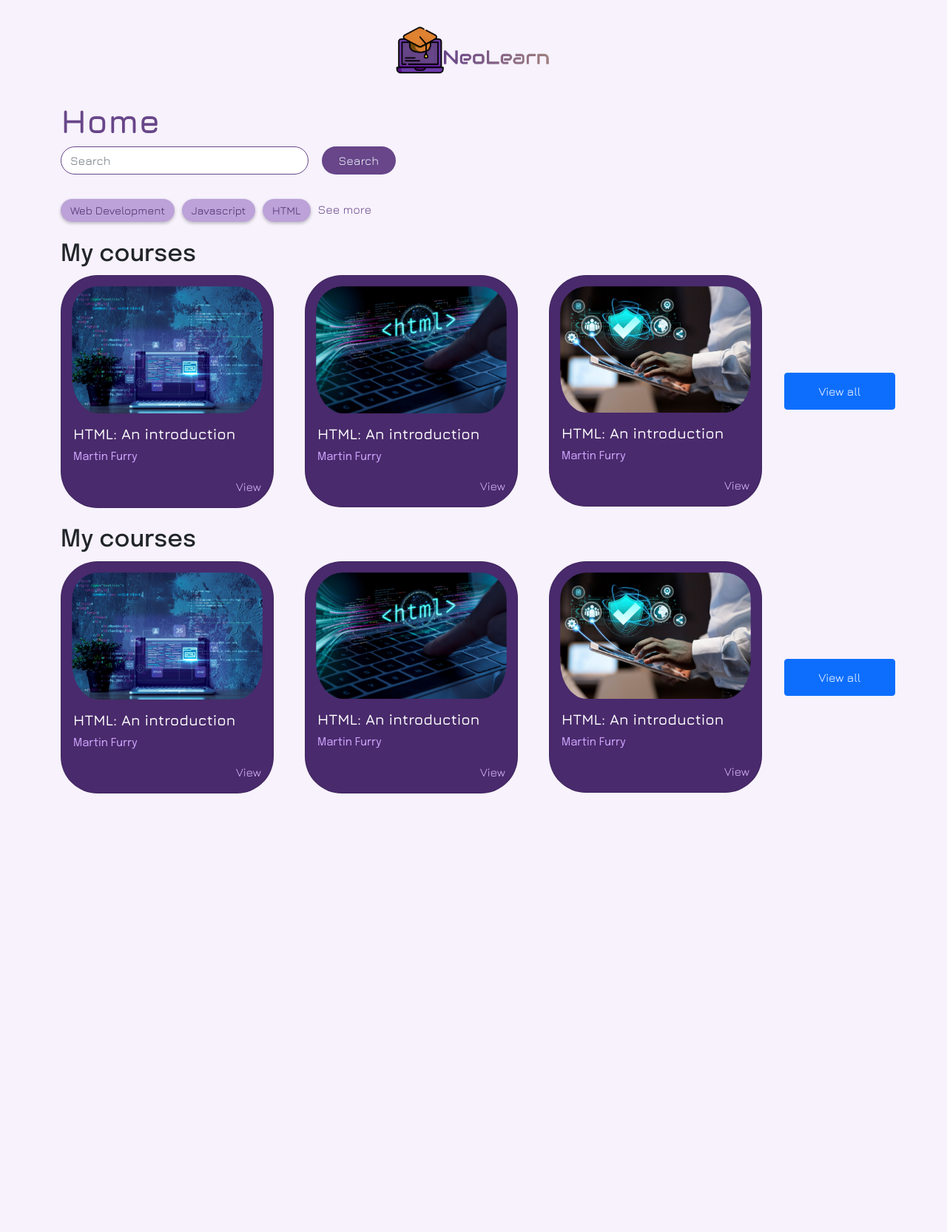
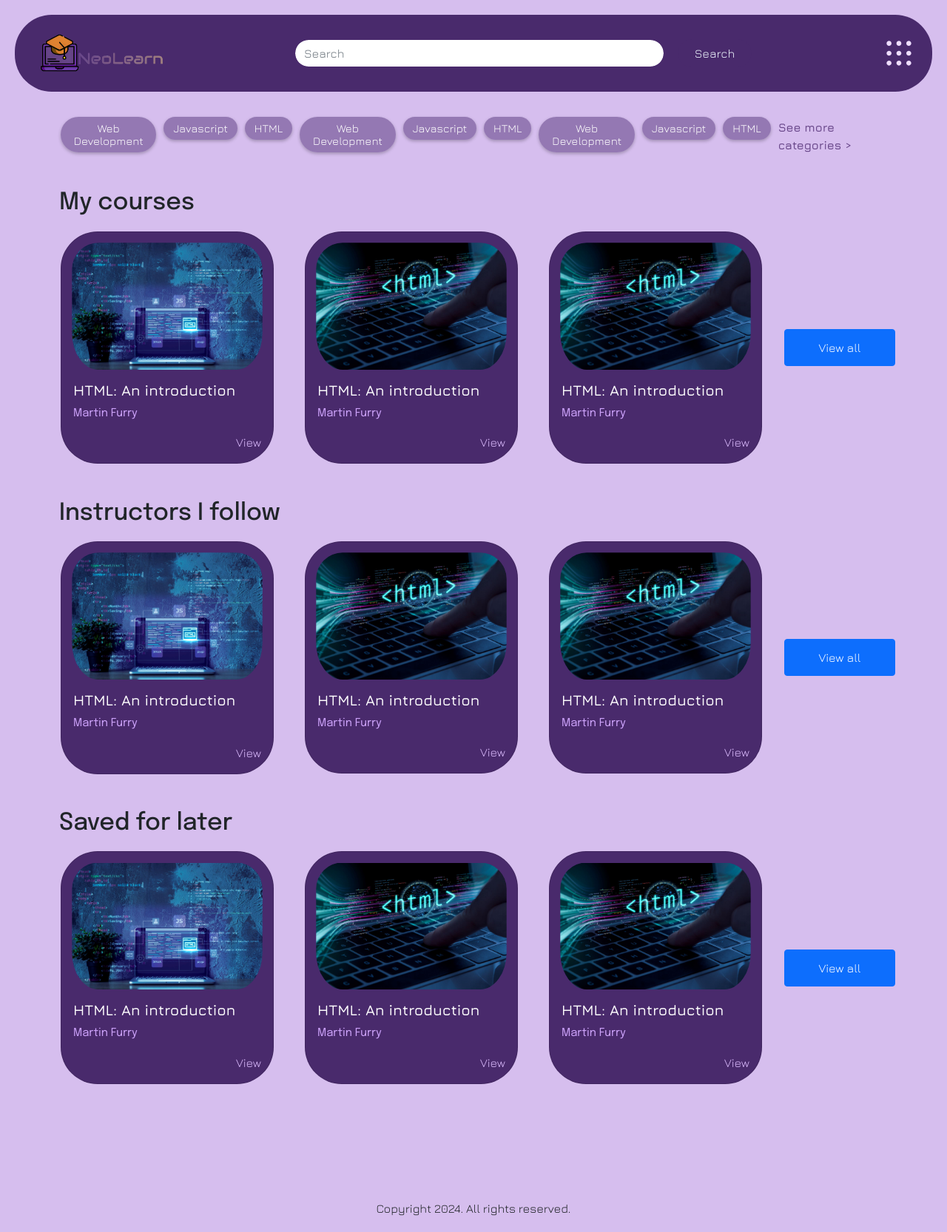
Before and after one commit to lnesh/NeoLearn, a PHP site: page /student-main.html in a window 1280 px wide. Shown: the whole page at 74% size. Before the commit the page ends 1073 px from the top, so only its background shows below. Run offline with PHP 8.4, Linux system fonts and the light colour scheme.

Commit message:
finished student main page
alternative design

```diff
--- a/root/css/main.css
+++ b/root/css/main.css
@@ -1,5 +1,5 @@
 body {
-  background: #f7f2fc;
+  background: #d6beee;
 }
 
 * {
@@ -9,28 +9,44 @@ body {
 
 .tag {
   border-radius: 30px;
-  background: rgba(130, 84, 181, 0.5);
+  background: rgba(85, 53, 123, 0.5);
   box-shadow: 0px 2px 4px 0px rgba(0, 0, 0, 0.25);
-  color: #492a6c;
+  color: #ffffff;
   font-size: 15px;
   line-height: normal;
 }
 
-
 .label {
   font-family: "Epilogue", sans-serif;
-
 }
 
 .card-item {
   background: #492a6c;
-  color: #CDA3FB;
+  color: #cda3fb;
   border-radius: 50px;
 }
 
-.card-img{
+.card-img {
   padding-top: 5%;
   padding-left: 5%;
   padding-right: 5%;
   border-radius: 50px;
 }
+
+
+
+.ul li a:hover {
+  border-radius: 30px;
+  background: rgba(206, 164, 251, 0.2);
+  box-shadow: 0px 2px 2px 0px #6f4b96;
+  color: #f7f2fc;
+}
+
+
+
+.menu-text{
+  text-decoration: none;
+  color: #dabafc;
+  font-size: 20px;
+
+}
--- a/root/student-main.html
+++ b/root/student-main.html
@@ -46,37 +46,121 @@
 <body>
 
 
+    <nav class="navbar sticky-top" style="background-color:#492a6c; border-radius: 50px; margin: 20px;">
+        <div class="container-fluid">
+            <img src="./media/NeoLearnLogo.png" alt="logo" width="200">
+            <form style="display: flex; gap: 18px;">
+                <input class="form-control" style="width: 500px; border-radius: 25px; border: 1px solid #492a6c; "
+                    type="search" placeholder="Search" aria-label="Search">
+                <button class="btn"
+                    style="width: 100px; background-color: #492a6c; color: aliceblue; border-radius: 25px;"
+                    type="submit">Search</button>
+            </form>
+            <button class="navbar-toggler" type="button" data-bs-toggle="offcanvas" data-bs-target="#offcanvasNavbar">
+                <svg fill="#EDF" width="40px" height="40px" viewBox="0 0 24 24" xmlns="http://www.w3.org/2000/svg">
+                    <path fill-rule="evenodd"
+                        d="M20,22 C18.8954305,22 18,21.1045695 18,20 C18,18.8954305 18.8954305,18 20,18 C21.1045695,18 22,18.8954305 22,20 C22,21.1045695 21.1045695,22 20,22 Z M20,14 C18.8954305,14 18,13.1045695 18,12 C18,10.8954305 18.8954305,10 20,10 C21.1045695,10 22,10.8954305 22,12 C22,13.1045695 21.1045695,14 20,14 Z M20,6 C18.8954305,6 18,5.1045695 18,4 C18,2.8954305 18.8954305,2 20,2 C21.1045695,2 22,2.8954305 22,4 C22,5.1045695 21.1045695,6 20,6 Z M12,22 C10.8954305,22 10,21.1045695 10,20 C10,18.8954305 10.8954305,18 12,18 C13.1045695,18 14,18.8954305 14,20 C14,21.1045695 13.1045695,22 12,22 Z M12,14 C10.8954305,14 10,13.1045695 10,12 C10,10.8954305 10.8954305,10 12,10 C13.1045695,10 14,10.8954305 14,12 C14,13.1045695 13.1045695,14 12,14 Z M12,6 C10.8954305,6 10,5.1045695 10,4 C10,2.8954305 10.8954305,2 12,2 C13.1045695,2 14,2.8954305 14,4 C14,5.1045695 13.1045695,6 12,6 Z M4,22 C2.8954305,22 2,21.1045695 2,20 C2,18.8954305 2.8954305,18 4,18 C5.1045695,18 6,18.8954305 6,20 C6,21.1045695 5.1045695,22 4,22 Z M4,14 C2.8954305,14 2,13.1045695 2,12 C2,10.8954305 2.8954305,10 4,10 C5.1045695,10 6,10.8954305 6,12 C6,13.1045695 5.1045695,14 4,14 Z M4,6 C2.8954305,6 2,5.1045695 2,4 C2,2.8954305 2.8954305,2 4,2 C5.1045695,2 6,2.8954305 6,4 C6,5.1045695 5.1045695,6 4,6 Z" />
+                </svg>
+            </button>
+            <div class="offcanvas offcanvas-end" tabindex="-1" id="offcanvasNavbar"
+                aria-labelledby="offcanvasNavbarLabel">
+                <div class="offcanvas-header" style="background-color: #492a6c">
+
+                    <button type="button" class="btn-close" data-bs-dismiss="offcanvas" aria-label="Close"
+                        style="background-color: #dabafc;"></button>
+                </div>
+
+                <!-- Body -->
+                <div class="offcanvas-body" style="background-color: #492a6c">
+                    <ul class="navbar-nav justify-content-end flex-grow-1 pe-3" style="gap: 20px;">
+                        <li class="nav-item">
+
+                            <a href="#" class="nav-link menu-text">
+                                <svg fill="#EDF" width="30px" height="30px" viewBox="0 0 24 24"
+                                    xmlns="http://www.w3.org/2000/svg">
+                                    <path fill-rule="evenodd"
+                                        d="M20,22 C18.8954305,22 18,21.1045695 18,20 C18,18.8954305 18.8954305,18 20,18 C21.1045695,18 22,18.8954305 22,20 C22,21.1045695 21.1045695,22 20,22 Z M20,14 C18.8954305,14 18,13.1045695 18,12 C18,10.8954305 18.8954305,10 20,10 C21.1045695,10 22,10.8954305 22,12 C22,13.1045695 21.1045695,14 20,14 Z M20,6 C18.8954305,6 18,5.1045695 18,4 C18,2.8954305 18.8954305,2 20,2 C21.1045695,2 22,2.8954305 22,4 C22,5.1045695 21.1045695,6 20,6 Z M12,22 C10.8954305,22 10,21.1045695 10,20 C10,18.8954305 10.8954305,18 12,18 C13.1045695,18 14,18.8954305 14,20 C14,21.1045695 13.1045695,22 12,22 Z M12,14 C10.8954305,14 10,13.1045695 10,12 C10,10.8954305 10.8954305,10 12,10 C13.1045695,10 14,10.8954305 14,12 C14,13.1045695 13.1045695,14 12,14 Z M12,6 C10.8954305,6 10,5.1045695 10,4 C10,2.8954305 10.8954305,2 12,2 C13.1045695,2 14,2.8954305 14,4 C14,5.1045695 13.1045695,6 12,6 Z M4,22 C2.8954305,22 2,21.1045695 2,20 C2,18.8954305 2.8954305,18 4,18 C5.1045695,18 6,18.8954305 6,20 C6,21.1045695 5.1045695,22 4,22 Z M4,14 C2.8954305,14 2,13.1045695 2,12 C2,10.8954305 2.8954305,10 4,10 C5.1045695,10 6,10.8954305 6,12 C6,13.1045695 5.1045695,14 4,14 Z M4,6 C2.8954305,6 2,5.1045695 2,4 C2,2.8954305 2.8954305,2 4,2 C5.1045695,2 6,2.8954305 6,4 C6,5.1045695 5.1045695,6 4,6 Z" />
+                                </svg><span class=" ms-4 d-none d-sm-inline"
+                                    style="font-size: 25px; padding-top: 10px; padding-right: 35px;">Home</span></a>
+                        </li>
+
+                        <li class="nav-item">
+                            <a href="#courses" class="nav-link menu-text">
+                                <svg xmlns="http://www.w3.org/2000/svg" width="30" height="30" fill="#EDF"
+                                    class="bi bi-book" viewBox="0 0 16 16">
+                                    <path
+                                        d="M1 2.828c.885-.37 2.154-.769 3.388-.893 1.33-.134 2.458.063 3.112.752v9.746c-.935-.53-2.12-.603-3.213-.493-1.18.12-2.37.461-3.287.811V2.828zm7.5-.141c.654-.689 1.782-.886 3.112-.752 1.234.124 2.503.523 3.388.893v9.923c-.918-.35-2.107-.692-3.287-.81-1.094-.111-2.278-.039-3.213.492V2.687zM8 1.783C7.015.936 5.587.81 4.287.94c-1.514.153-3.042.672-3.994 1.105A.5.5 0 0 0 0 2.5v11a.5.5 0 0 0 .707.455c.882-.4 2.303-.881 3.68-1.02 1.409-.142 2.59.087 3.223.877a.5.5 0 0 0 .78 0c.633-.79 1.814-1.019 3.222-.877 1.378.139 2.8.62 3.681 1.02A.5.5 0 0 0 16 13.5v-11a.5.5 0 0 0-.293-.455c-.952-.433-2.48-.952-3.994-1.105C10.413.809 8.985.936 8 1.783" />
+                                </svg><span class="ms-4 d-none d-sm-inline">My courses</span>
+                            </a>
+                        </li>
+
+                        <li class="nav-item">
+                            <a href="#instructors" class="nav-link menu-text">
+                                <svg xmlns="http://www.w3.org/2000/svg" height="30" width="30" fill="#EDF"
+                                    viewBox="0 0 640 512"><!--!Font Awesome Free 6.5.1 by @fontawesome - https://fontawesome.com License - https://fontawesome.com/license/free Copyright 2023 Fonticons, Inc.-->
+                                    <path
+                                        d="M160 64c0-35.3 28.7-64 64-64H576c35.3 0 64 28.7 64 64V352c0 35.3-28.7 64-64 64H336.8c-11.8-25.5-29.9-47.5-52.4-64H384V320c0-17.7 14.3-32 32-32h64c17.7 0 32 14.3 32 32v32h64V64L224 64v49.1C205.2 102.2 183.3 96 160 96V64zm0 64a96 96 0 1 1 0 192 96 96 0 1 1 0-192zM133.3 352h53.3C260.3 352 320 411.7 320 485.3c0 14.7-11.9 26.7-26.7 26.7H26.7C11.9 512 0 500.1 0 485.3C0 411.7 59.7 352 133.3 352z" />
+                                </svg><span class=" ms-4 d-none d-sm-inline ">Instructors</span>
+                            </a>
+                        </li>
+
+                        <li class="nav-item">
+                            <a href="#saved" class="nav-link  menu-text">
+                                <svg xmlns="http://www.w3.org/2000/svg" x="0px" y="0px" width="30" height="30"
+                                    fill="#EDF" viewBox="0 0 48 48">
+                                    <path
+                                        d="M 16.5 5 C 12.916 5 10 7.916 10 11.5 L 10 41.5 C 10 42.063 10.315406 42.579938 10.816406 42.835938 C 11.317406 43.092937 11.918953 43.045797 12.376953 42.716797 L 22.039062 35.759766 C 22.024062 35.506766 22 35.257 22 35 C 22 27.832 27.832 22 35 22 C 36.034 22 37.035 22.134281 38 22.363281 L 38 11.5 C 38 7.916 35.084 5 31.5 5 L 16.5 5 z M 35 24 C 28.925 24 24 28.925 24 35 C 24 41.075 28.925 46 35 46 C 41.075 46 46 41.075 46 35 C 46 28.925 41.075 24 35 24 z M 35 28 C 35.48 28 35.908453 28.305766 36.064453 28.759766 L 37.177734 32 L 40.875 32 C 41.358 32 41.787406 32.308625 41.941406 32.765625 C 42.095406 33.223625 41.939687 33.729484 41.554688 34.021484 L 38.560547 36.292969 L 39.574219 39.539062 C 39.720219 40.005063 39.548391 40.510969 39.150391 40.792969 C 38.955391 40.930969 38.727 41 38.5 41 C 38.263 41 38.025172 40.925391 37.826172 40.775391 L 35 38.660156 L 32.173828 40.775391 C 31.782828 41.068391 31.248609 41.076922 30.849609 40.794922 C 30.451609 40.512922 30.279781 40.005063 30.425781 39.539062 L 31.439453 36.294922 L 28.445312 34.021484 C 28.060312 33.729484 27.904594 33.225578 28.058594 32.767578 C 28.213594 32.309578 28.642 32 29.125 32 L 32.822266 32 L 33.935547 28.759766 C 34.091547 28.305766 34.52 28 35 28 z">
+                                    </path>
+                                </svg><span class=" ms-4 d-none d-sm-inline ">Saved</span>
+                            </a>
+                        </li>
+
+                        <li class="nav-item disabled">
+                            <a href="#notes" class="nav-link menu-text ">
+                                <svg xmlns="http://www.w3.org/2000/svg" width="30" height="25" fill="#EDF"
+                                    class="bi bi-journal" viewBox="0 0 16 16">
+                                    <path
+                                        d="M3 0h10a2 2 0 0 1 2 2v12a2 2 0 0 1-2 2H3a2 2 0 0 1-2-2v-1h1v1a1 1 0 0 0 1 1h10a1 1 0 0 0 1-1V2a1 1 0 0 0-1-1H3a1 1 0 0 0-1 1v1H1V2a2 2 0 0 1 2-2" />
+                                    <path
+                                        d="M1 5v-.5a.5.5 0 0 1 1 0V5h.5a.5.5 0 0 1 0 1h-2a.5.5 0 0 1 0-1zm0 3v-.5a.5.5 0 0 1 1 0V8h.5a.5.5 0 0 1 0 1h-2a.5.5 0 0 1 0-1zm0 3v-.5a.5.5 0 0 1 1 0v.5h.5a.5.5 0 0 1 0 1h-2a.5.5 0 0 1 0-1z" />
+                                </svg><span class="ms-4 d-none d-sm-inline ">My Notes</span>
+                            </a>
+                        </li>
+
+                        <li class="nav-item dropdown" style="align-items: end;">
+                            <a class="nav-link dropdown-toggle" href="#" role="button" data-bs-toggle="dropdown"
+                                aria-expanded="false">
+                                Profile
+                            </a>
+
+
+                            <ul class="dropdown-menu">
+                                <li><a class="dropdown-item" href="#">View profile</a></li>
+                                <li><a class="dropdown-item" href="#">Settings</a></li>
+                                <li>
+                                    <hr class="dropdown-divider">
+                                </li>
+                                <li><a class="dropdown-item" href="#">Log out</a></li>
+                            </ul>
+                        </li>
+                    </ul>
+
+                </div>
+            </div>
+        </div>
+    </nav>
 
     <!-- Navbar - vertical -->
     <div class="container">
-        <div class="row">
-            <nav class="navbar navbar">
-                <div class="container" style="display:flex; justify-content: center;">
-                    <a class="navbar-brand" href="#">
-                        <img class="img-fluid" src="./media/NeoLearnLogo.png" alt="" width="250" height="90">
-                    </a>
-                </div>
-            </nav>
-        </div>
 
 
+        <!-- <h1 style="color: #684689;
+                               font-size: 45px;
+                               font-style: normal;
+                               font-weight: 700;
+                               line-height: normal;">Home</h1> -->
 
-        <h1 style="color: #684689;
-           font-size: 45px;
-           font-style: normal;
-           font-weight: 700;
-           line-height: normal;">Home</h1>
 
-        <div class="row">
-            <form style="display: flex; gap: 18px;">
-                <input class="form-control"
-                    style="width: 30%; border-radius: 25px; border: 1px solid #684689; min-width: 250px;" type="search"
-                    placeholder="Search" aria-label="Search">
-                <button class="btn"
-                    style="width: 100px; background-color: #684689; color: aliceblue; border-radius: 25px;"
-                    type="submit">Search</button>
-            </form>
-        </div>
 
 
         <div class="col align-items-start" style="margin-top: 3%; display: flex; gap: 10px; ">
@@ -85,8 +169,15 @@
             <button class="btn tag">Web Development</button>
             <button class="btn tag">Javascript</button>
             <button class="btn tag">HTML</button>
+            <button class="btn tag">Web Development</button>
+            <button class="btn tag">Javascript</button>
+            <button class="btn tag">HTML</button>
+            <button class="btn tag">Web Development</button>
+            <button class="btn tag">Javascript</button>
+            <button class="btn tag">HTML</button>
 
-            <a href="" style="text-decoration: none; color: #684689; padding-top: 2px;">See more</a>
+
+            <a href="" style="text-decoration: none; color: #684689; padding-top: 2px; font-weight: 600;">See more categories > </a>
 
         </div>
     </div>
@@ -94,10 +185,10 @@
     <!-- Cards -->
 
     <!-- My courses -->
-    <div class="container" style="margin-top: 2%; display: flex;">
+    <div class="container" id="courses"  style="margin-top: 3%; display: flex;">
 
-        <div class="row">
-            <h2 class="label">My courses</h2>
+        <div class="row" >
+            <h2 class="label" style="padding: 10px;">My courses</h2>
             <div class="col">
                 <div class="card card-item" style="width: 18rem;">
                     <img src="./media/html-system-website-concept.jpg" class="card-img-top card-img" alt="...">
@@ -124,9 +215,8 @@
 
             <div class="col">
                 <div class="card card-item" style="width: 18rem;">
-                    <img src="./media/standard-quality-control-collage-concept.jpg" class="card-img-top card-img"
-                        alt="...">
-                    <div class="card-body">
+                    <img src="./media/html-system-websites-concept.jpg" class="card-img-top card-img" alt="...">
+                    <div class="card-body ">
                         <h5 class="card-title" style="color: white; font-weight: 600; ">HTML: An introduction</h5>
                         <p class="card-text" style="font-family: 'Epilogue';font-size: 15px;">Martin Furry</p>
                         <div style="display: flex; justify-content: end;"><a href="#"
@@ -135,16 +225,17 @@
                 </div>
             </div>
 
+
             <button class="col-2 btn btn-primary" style="width: 150px; height: 50px; align-self: center;">View
                 all</button>
         </div>
     </div>
 
     <!-- Instructors -->
-    <div class="container" style="margin-top: 2%; display: flex;">
+    <div class="container" id="instructors" style="margin-top: 3%; display: flex;">
 
         <div class="row">
-            <h2 class="label">My courses</h2>
+            <h2 class="label" style="padding: 10px;">Instructors I follow</h2>
             <div class="col">
                 <div class="card card-item" style="width: 18rem;">
                     <img src="./media/html-system-website-concept.jpg" class="card-img-top card-img" alt="...">
@@ -171,8 +262,31 @@
 
             <div class="col">
                 <div class="card card-item" style="width: 18rem;">
-                    <img src="./media/standard-quality-control-collage-concept.jpg" class="card-img-top card-img"
-                        alt="...">
+                    <img src="./media/html-system-websites-concept.jpg" class="card-img-top card-img" alt="...">
+                    <div class="card-body ">
+                        <h5 class="card-title" style="color: white; font-weight: 600; ">HTML: An introduction</h5>
+                        <p class="card-text" style="font-family: 'Epilogue';font-size: 15px;">Martin Furry</p>
+                        <div style="display: flex; justify-content: end;"><a href="#"
+                                style="text-decoration: none; color: #dabafc; padding-left: 3px;">View</a></div>
+                    </div>
+                </div>
+            </div>
+
+
+            <button class="col-2 btn btn-primary" style="width: 150px; height: 50px; align-self: center;">View
+                all</button>
+        </div>
+    </div>
+
+
+    <!-- Saved for later -->
+    <div class="container" id="saved" style="margin-top: 3%; display: flex;">
+
+        <div class="row">
+            <h2 class="label" style="padding: 10px;">Saved for later</h2>
+            <div class="col">
+                <div class="card card-item" style="width: 18rem;">
+                    <img src="./media/html-system-website-concept.jpg" class="card-img-top card-img" alt="...">
                     <div class="card-body">
                         <h5 class="card-title" style="color: white; font-weight: 600; ">HTML: An introduction</h5>
                         <p class="card-text" style="font-family: 'Epilogue';font-size: 15px;">Martin Furry</p>
@@ -182,12 +296,40 @@
                 </div>
             </div>
 
+            <div class="col">
+                <div class="card card-item" style="width: 18rem;">
+                    <img src="./media/html-system-websites-concept.jpg" class="card-img-top card-img" alt="...">
+                    <div class="card-body ">
+                        <h5 class="card-title" style="color: white; font-weight: 600; ">HTML: An introduction</h5>
+                        <p class="card-text" style="font-family: 'Epilogue';font-size: 15px;">Martin Furry</p>
+                        <div style="display: flex; justify-content: end;"><a href="#"
+                                style="text-decoration: none; color: #dabafc; padding-left: 3px;">View</a></div>
+                    </div>
+                </div>
+            </div>
+
+            <div class="col">
+                <div class="card card-item" style="width: 18rem;">
+                    <img src="./media/html-system-websites-concept.jpg" class="card-img-top card-img" alt="...">
+                    <div class="card-body ">
+                        <h5 class="card-title" style="color: white; font-weight: 600; ">HTML: An introduction</h5>
+                        <p class="card-text" style="font-family: 'Epilogue';font-size: 15px;">Martin Furry</p>
+                        <div style="display: flex; justify-content: end;"><a href="#"
+                                style="text-decoration: none; color: #dabafc; padding-left: 3px;">View</a></div>
+                    </div>
+                </div>
+            </div>
+
+
             <button class="col-2 btn btn-primary" style="width: 150px; height: 50px; align-self: center;">View
                 all</button>
         </div>
     </div>
 
 
+    <footer style="height: 20vh; display: flex; justify-content: center; align-items: end; margin: 20px;">
+        Copyright 2024. All rights reserved.
+    </footer>
 
 
 
```
Also changed, not shown: root/media/menu-dots-svgrepo-com.svg (added).
